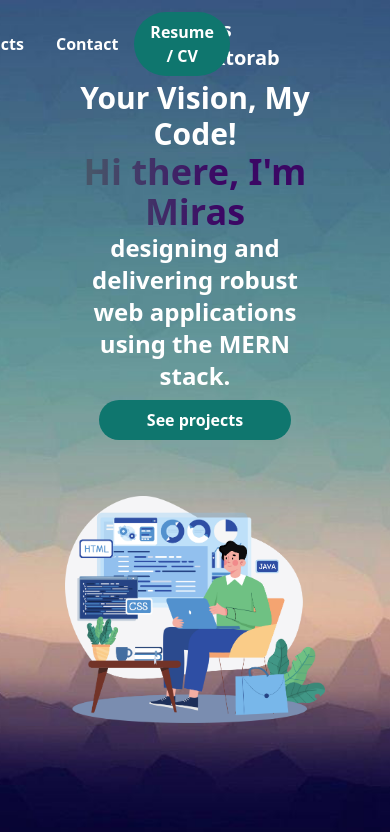
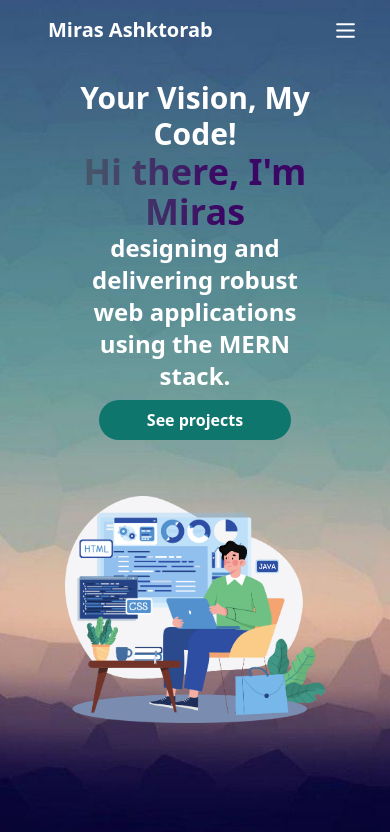
Before and after one commit to Mirasashk/portfolio-miras, a React (Vite) app in the folder front-end/: page / in a window 390 px wide. Shown: the top 832 px of the page. Built offline with nearby package versions, Linux system fonts and the light colour scheme.

Commit message:
hero section is complete, navbar design is complete, need to implement routing. Install react icons.

```diff
--- a/front-end/package.json
+++ b/front-end/package.json
@@ -11,7 +11,8 @@
   },
   "dependencies": {
     "react": "^18.2.0",
-    "react-dom": "^18.2.0"
+    "react-dom": "^18.2.0",
+    "react-icons": "^5.2.1"
   },
   "devDependencies": {
     "@types/react": "^18.2.66",
--- a/front-end/src/App.jsx
+++ b/front-end/src/App.jsx
@@ -1,11 +1,12 @@
-import HeroSection from "./components/HeroSection";
 import NavBar from "./components/NavBar";
+import LandingPage from "./components/LandingPage";
 
 function App() {
   return (
     <>
       <NavBar />
-      <HeroSection />
+      <LandingPage />
+
     </>
   );
 }
--- /dev/null
+++ b/front-end/src/components/LandingPage.jsx
@@ -0,0 +1,12 @@
+import React from 'react'
+import HeroSection from './HeroSection'
+import LandingPageBody from './LandingPageBody'
+
+const LandingPage = () => {
+  return (
+    <HeroSection />
+
+  )
+}
+
+export default LandingPage
--- /dev/null
+++ b/front-end/src/components/LandingPageBody.jsx
@@ -0,0 +1,9 @@
+import React from 'react'
+
+const LandingPageBody = () => {
+  return (
+    <div>LandingPageBody</div>
+  )
+}
+
+export default LandingPageBody
--- a/front-end/src/components/NavBar.jsx
+++ b/front-end/src/components/NavBar.jsx
@@ -1,27 +1,31 @@
-import React from "react";
+import React from 'react';
+import { HiOutlineMenu } from 'react-icons/hi';
 
 const NavBar = () => {
   return (
-    <div className="absolute w-full h-screen top-0 left-0">
-      <div className="grid grid-cols-12 px-40">
-        <div className="flex col-span-4 items-center w-full p-4 z-20">
-          <div className="text-white font-bold text-xl cursor-pointer">
+    <div className='absolute w-full h-screen top-0 left-0'>
+      <div className='grid grid-cols-12 px-8 md:px-24 lg:px-32'>
+        <div className='flex col-span-10 lg:col-span-6 items-center w-full p-4 z-20'>
+          <div className='text-white font-bold text-xl hover:text-teal-200 cursor-pointer'>
             Miras Ashktorab
           </div>
         </div>
-        <div className="flex col-span-8 justify-end items-center z-20">
-          <ul className="flex items-center col-span-8 ">
-            <li className="text-white font-semibold cursor-pointer mx-4">
+        <div className='hidden lg:flex col-span-6 justify-end items-center z-20'>
+          <ul className='flex items-center col-span-6 '>
+            <li className='text-white hover:text-teal-200 font-semibold cursor-pointer mx-4'>
               About
             </li>
-            <li className="text-white font-semibold cursor-pointer mx-4">
+            <li className='text-white hover:text-teal-200 font-semibold cursor-pointer mx-4'>
               Projects
             </li>
-            <li className="text-white font-semibold cursor-pointer mx-4">
+            <li className='text-white hover:text-teal-200 font-semibold cursor-pointer mx-4'>
               Contact
             </li>
-            <button className=" hover:bg-teal-600">Resume / CV</button>
+            <button className='hover:bg-teal-600'>Resume / CV</button>
           </ul>
+        </div>
+        <div className='flex lg:hidden col-span-2 justify-end items-center z-20'>
+          <HiOutlineMenu size={25}  className='text-white' />
         </div>
       </div>
     </div>
```
Also changed, not shown: 1 other file (tests, documents, lock files or other folders).
